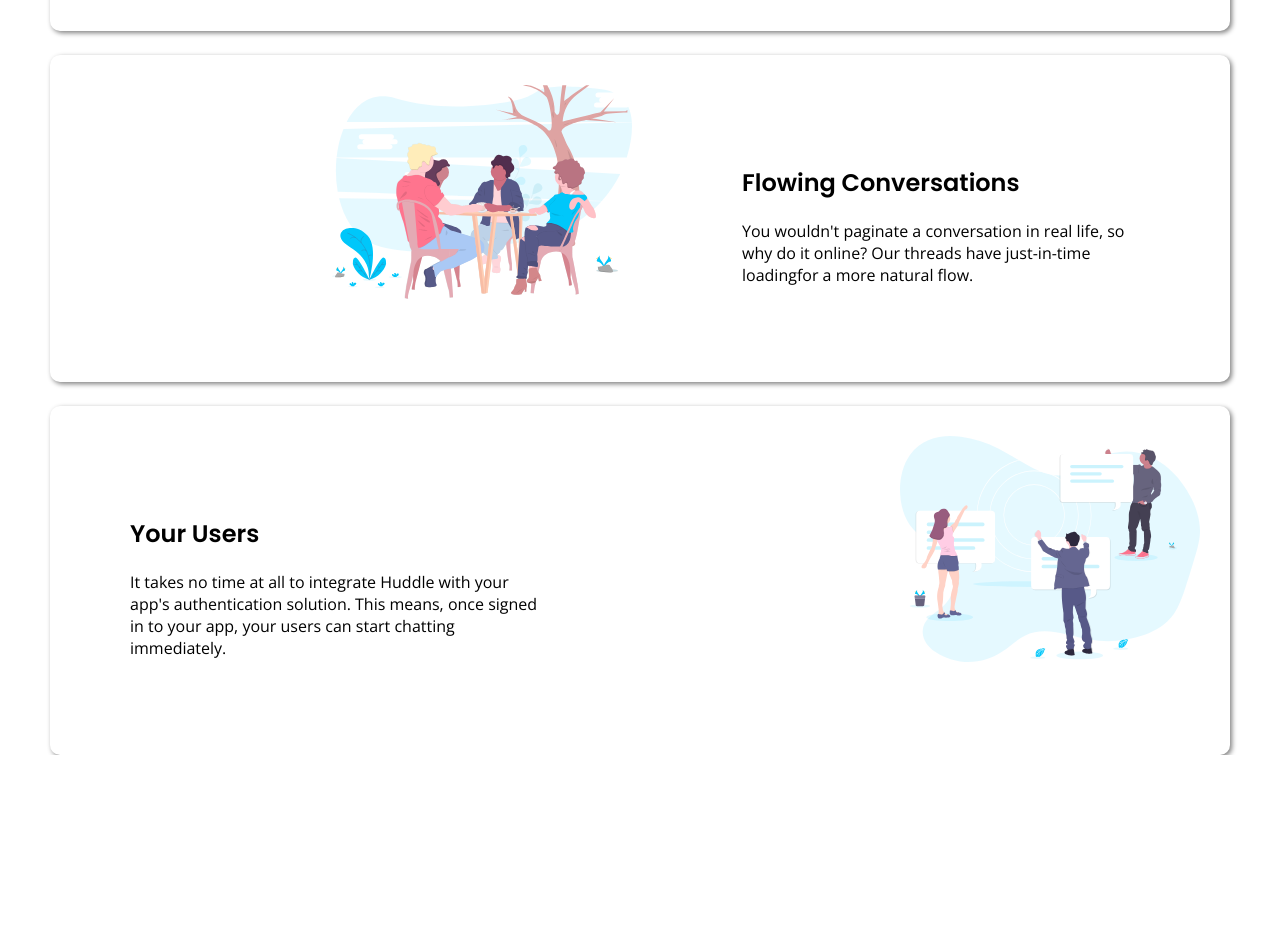
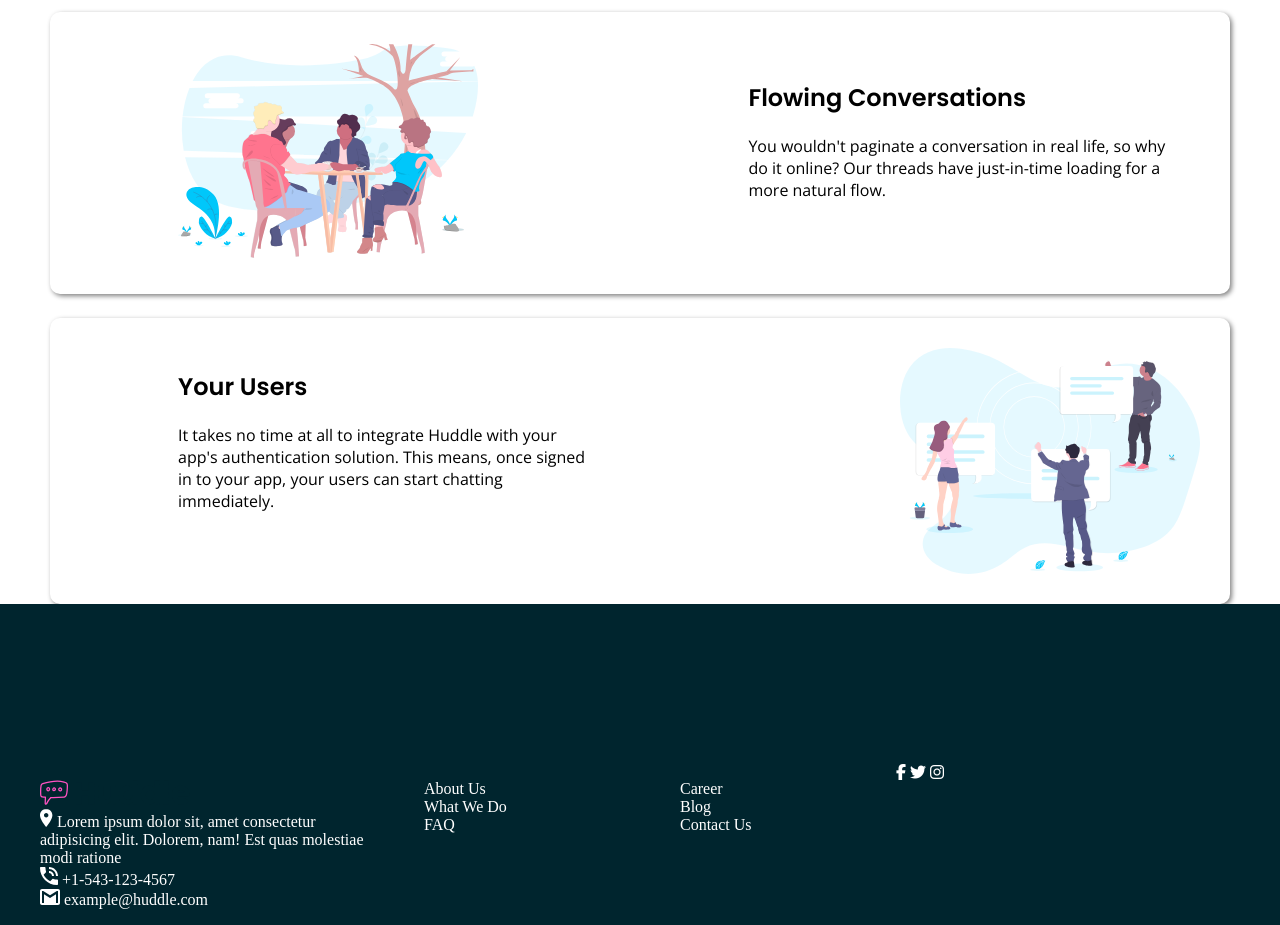
Before and after one commit to lumie31/Frontend-Mentor-UI-challenge, a plain HTML site: page huddle-landing-page-945317-master/index.html in a window 1280 px wide. Shown: the part 960-1885 px from the top of the page. Before the commit the page ends 1715 px from the top, so only its background shows below. Drawn offline with nearby package versions, Linux system fonts and the light colour scheme.

Commit message:
Finishing up desktop view of design

```diff
--- a/huddle-landing-page-945317-master/index.html
+++ b/huddle-landing-page-945317-master/index.html
@@ -11,6 +11,11 @@
       sizes="32x32"
       href="./images/favicon-32x32.png"
     />
+    <!-- <link
+      rel="style"
+      href="https://stackpath.bootstrapcdn.com/font-awesome/4.7.0/css/font-awesome.min.css"
+    /> -->
+    <script src="https://kit.fontawesome.com/d9a8436209.js"></script>
     <link rel="stylesheet" href="style.css" />
     <link
       href="https://fonts.googleapis.com/css?family=Open+Sans:400,700|Poppins:600&display=swap"
@@ -86,18 +91,18 @@
         </div>
       </div>
       <div class="card">
-        <div class="pic">
+        <div class="pic-2">
           <img
             src="images/illustration-flowing-conversation.svg"
             alt=""
             width="300px"
           />
         </div>
-        <div class="text">
+        <div class="text-2">
           <h2>Flowing Conversations</h2>
           <p>
             You wouldn't paginate a conversation in real life, so why do it
-            online? Our threads have just-in-time loadingfor a more natural
+            online? Our threads have just-in-time loading for a more natural
             flow.
           </p>
         </div>
@@ -116,5 +121,54 @@
         </div>
       </div>
     </section>
+    <footer>
+      <div class="first">
+        <ul>
+          <li>
+            <img
+              src="images/logo.svg"
+              alt="huddle-logo"
+              height="25px"
+              width="150px"
+              class="footer-img"
+            />
+          </li>
+          <li>
+            <img src="images/icon-location.svg" alt="" />
+            <span>
+              Lorem ipsum dolor sit, amet consectetur adipisicing elit. Dolorem,
+              nam! Est quas molestiae modi ratione
+            </span>
+          </li>
+          <li>
+            <img src="images/icon-phone.svg" alt="" />
+            <span>+1-543-123-4567</span>
+          </li>
+          <li>
+            <img src="images/icon-email.svg" alt="" />
+            <span>example@huddle.com</span>
+          </li>
+        </ul>
+      </div>
+      <div class="second">
+        <ul>
+          <li>About Us</li>
+          <li>What We Do</li>
+          <li>FAQ</li>
+        </ul>
+      </div>
+      <div class="third">
+        <ul>
+          <li>Career</li>
+          <li>Blog</li>
+          <li>Contact Us</li>
+        </ul>
+      </div>
+      <div class="fourth">
+        <span><i class="fab fa-facebook-f"></i></span>
+        <span><i class="fab fa-twitter"></i></span>
+        <span><i class="fab fa-instagram"></i></span>
+      </div>
+    </footer>
   </body>
 </html>
--- a/huddle-landing-page-945317-master/style.css
+++ b/huddle-landing-page-945317-master/style.css
@@ -83,12 +83,18 @@ button {
   box-shadow: 2px 2px 5px grey;
 }
 
-.text {
+.text,
+.text-2 {
   width: 40%;
 }
 .text {
-  padding: 5em;
-  margin-top: 10px;
+  padding-left: 8em;
+  /* margin-top: 10px; */
+  padding-top: 2em;
+
+  /*
+  padding-left: 8em;
+  padding-bottom: none; */
 }
 .sect {
   padding: 0 50px;
@@ -101,3 +107,42 @@ button {
   /* margin-left: 5em; */
   float: right;
 }
+.pic-2 {
+  width: 60%;
+}
+.pic-2 img {
+  padding-left: 8em;
+  padding-top: 2em;
+  padding-bottom: 2em;
+}
+.text-2 {
+  padding: 3em;
+}
+
+footer {
+  /* background: hsl(208, 11%, 55%); */
+  background: hsl(192, 100%, 9%);
+  color: #fff;
+  display: flex;
+  padding-top: 20vh
+}
+
+footer ul {
+  list-style-type: none;
+}
+.footer-img {
+  color: #fff !important;
+}
+
+footer .first {
+  width: 30%;
+}
+footer .second {
+  width: 20%;
+}
+footer .third {
+  width: 20%;
+}
+footer .fourth {
+  width: 30%;
+}
```
